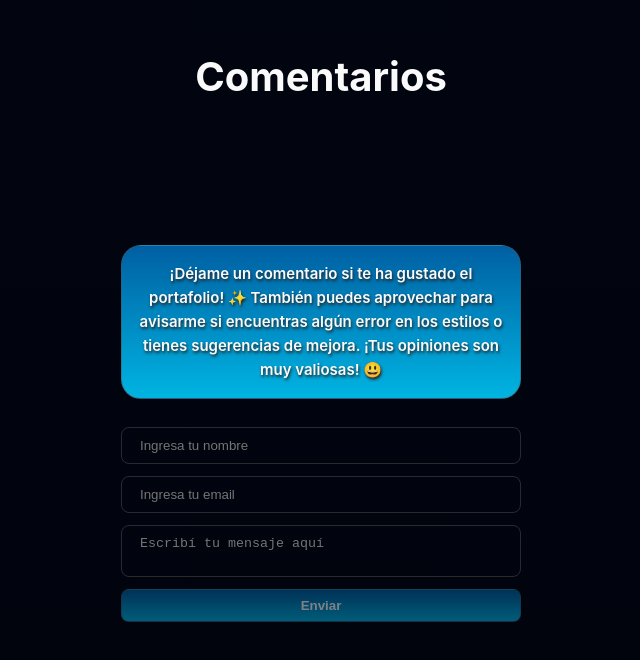
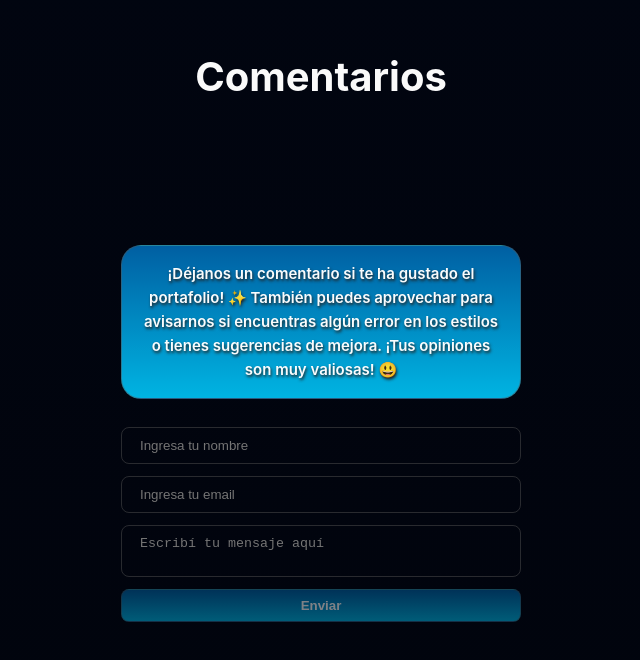
Before and after one commit to solidsnk86/double-commit, a Vue app: page / in a window 1280 px wide. Shown: the part 2487-3147 px from the top of the page, without its empty margins (319-959 px from the left). Built offline with nearby package versions, Linux system fonts and the light colour scheme; no server answers; the database is empty.

Commit message:
fix text

```diff
--- a/src/components/CommentsForm.vue
+++ b/src/components/CommentsForm.vue
@@ -89,8 +89,8 @@ onMounted(refreshComments)
         font-weight: 600;
       "
     >
-      ¡Déjame un comentario si te ha gustado el portafolio! ✨ También puedes aprovechar para
-      avisarme si encuentras algún error en los estilos o tienes sugerencias de mejora. ¡Tus
+      ¡Déjanos un comentario si te ha gustado el portafolio! ✨ También puedes aprovechar para
+      avisarnos si encuentras algún error en los estilos o tienes sugerencias de mejora. ¡Tus
       opiniones son muy valiosas! 😃
     </p>
     <input
```
